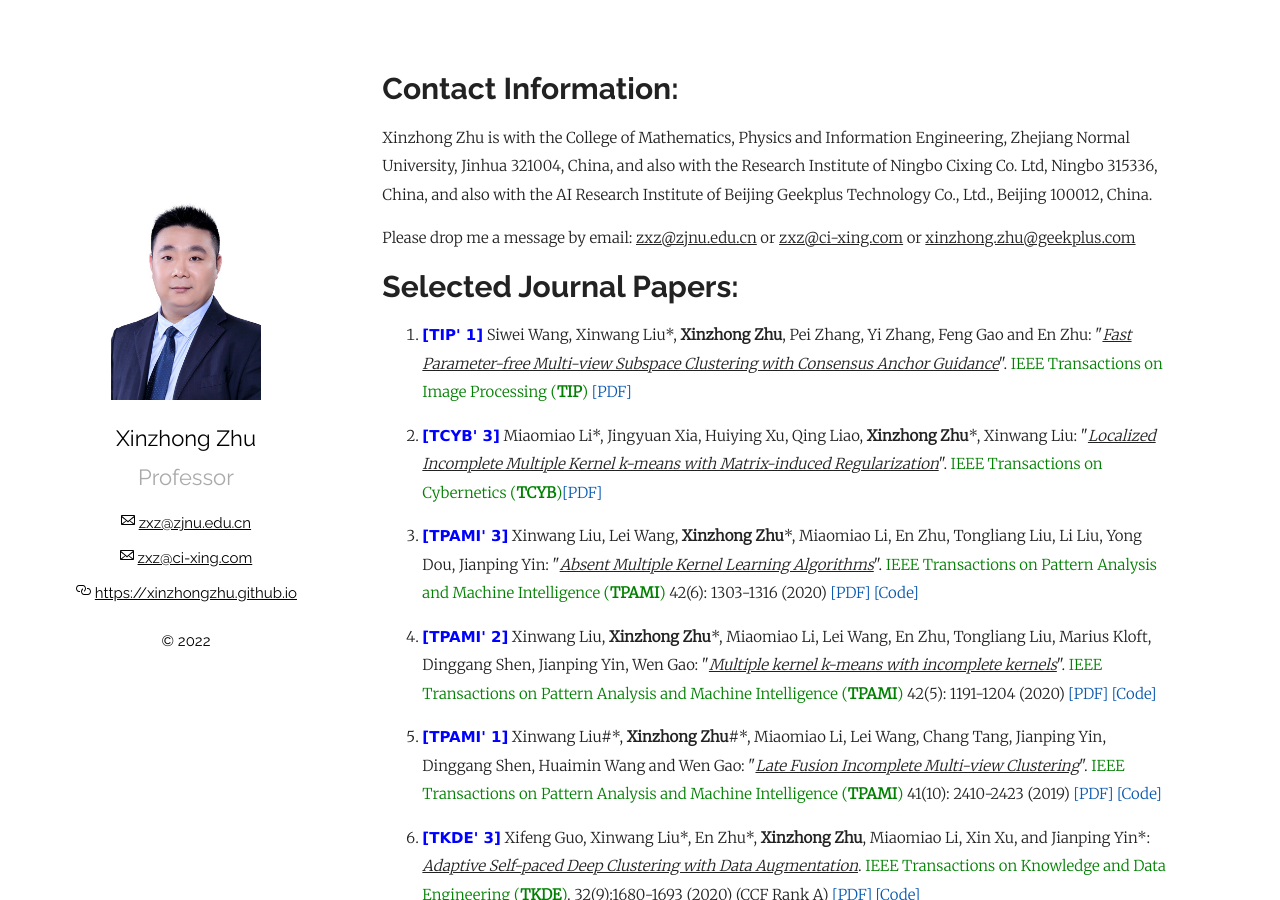
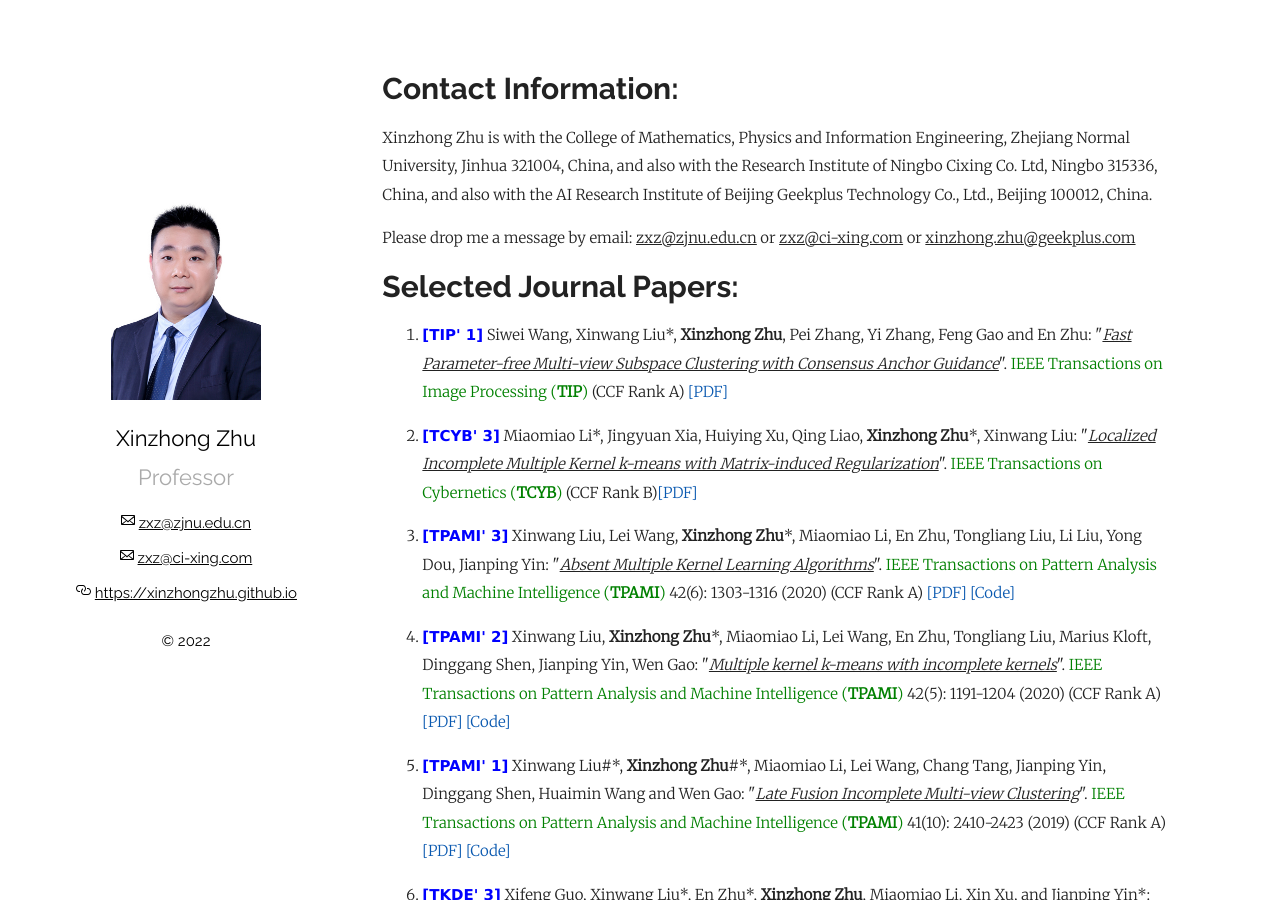
Before and after one commit to xinzhongzhu/xinzhongzhu.github.io, a Jekyll site: the page built from index.md, in a window 1280 px wide and 900 px high. Built offline with Jekyll 4.4.1, drawn with Linux system fonts in a browser that asks for light colours; our own code applies the rules of GitHub Pages for plain Markdown files.

Commit message:
Update index.md

```diff
--- a/index.md
+++ b/index.md
@@ -16,16 +16,16 @@ Please drop me a message by email: <u>zxz@zjnu.edu.cn</u> or <u>zxz@ci-xing.com<
 <ol>
 
 
-<p style="margin-top: 8px;"><li><font face="verdana" color="blue"><b>[TIP' 1]</b></font> Siwei Wang, Xinwang Liu*, <b>Xinzhong Zhu</b>, Pei Zhang, Yi Zhang, Feng Gao and En Zhu: "<i><u>Fast Parameter-free Multi-view Subspace Clustering with Consensus Anchor Guidance</u></i>". <font color="green">IEEE Transactions on Image Processing (<b>TIP</b>)</font> <a href = "https://github.com/xinwangliu/xinwangliu.github.io/blob/main/document/TIP1.pdf">[PDF]</a></li></p>
+<p style="margin-top: 8px;"><li><font face="verdana" color="blue"><b>[TIP' 1]</b></font> Siwei Wang, Xinwang Liu*, <b>Xinzhong Zhu</b>, Pei Zhang, Yi Zhang, Feng Gao and En Zhu: "<i><u>Fast Parameter-free Multi-view Subspace Clustering with Consensus Anchor Guidance</u></i>". <font color="green">IEEE Transactions on Image Processing (<b>TIP</b>)</font> (CCF Rank A) <a href = "https://github.com/xinwangliu/xinwangliu.github.io/blob/main/document/TIP1.pdf">[PDF]</a></li></p>
 
-<p style="margin-top: 8px;"><li><font face="verdana" color="blue"><b>[TCYB' 3]</b></font> Miaomiao Li*, Jingyuan Xia, Huiying Xu, Qing Liao, <b>Xinzhong Zhu</b>*, Xinwang Liu: "<i><u>Localized Incomplete Multiple Kernel k-means with Matrix-induced Regularization</u></i>". <font color="green"> IEEE Transactions on Cybernetics (<b>TCYB</b>)</font><a href = "https://github.com/xinwangliu/xinwangliu.github.io/blob/main/document/TCYB1.pdf">[PDF]</a></li></p>
+<p style="margin-top: 8px;"><li><font face="verdana" color="blue"><b>[TCYB' 3]</b></font> Miaomiao Li*, Jingyuan Xia, Huiying Xu, Qing Liao, <b>Xinzhong Zhu</b>*, Xinwang Liu: "<i><u>Localized Incomplete Multiple Kernel k-means with Matrix-induced Regularization</u></i>". <font color="green"> IEEE Transactions on Cybernetics (<b>TCYB</b>)</font> (CCF Rank B)<a href = "https://github.com/xinwangliu/xinwangliu.github.io/blob/main/document/TCYB1.pdf">[PDF]</a></li></p>
 
 
-<p style="margin-top: 8px;"><li><font face="verdana" color="blue"><b>[TPAMI' 3]</b></font> Xinwang Liu, Lei Wang, <b>Xinzhong Zhu</b>*, Miaomiao Li, En Zhu, Tongliang Liu, Li Liu, Yong Dou, Jianping Yin: "<i><u>Absent Multiple Kernel Learning Algorithms</u></i>". <font color="green">IEEE Transactions on Pattern Analysis and Machine Intelligence (<b>TPAMI</b>)</font> 42(6): 1303-1316 (2020) <a href = "https://tongliang-liu.github.io/papers/TPAMIAbsentKernel.pdf">[PDF]</a> <a href = "https://github.com/xinwangliu/Absent-Multiple-Kernel-Learning-Algorithms">[Code]</a></li></p>
+<p style="margin-top: 8px;"><li><font face="verdana" color="blue"><b>[TPAMI' 3]</b></font> Xinwang Liu, Lei Wang, <b>Xinzhong Zhu</b>*, Miaomiao Li, En Zhu, Tongliang Liu, Li Liu, Yong Dou, Jianping Yin: "<i><u>Absent Multiple Kernel Learning Algorithms</u></i>". <font color="green">IEEE Transactions on Pattern Analysis and Machine Intelligence (<b>TPAMI</b>)</font> 42(6): 1303-1316 (2020) (CCF Rank A) <a href = "https://tongliang-liu.github.io/papers/TPAMIAbsentKernel.pdf">[PDF]</a> <a href = "https://github.com/xinwangliu/Absent-Multiple-Kernel-Learning-Algorithms">[Code]</a></li></p>
 
-<p style="margin-top: 8px;"><li><font face="verdana" color="blue"><b>[TPAMI' 2]</b></font> Xinwang Liu, <b>Xinzhong Zhu</b>*, Miaomiao Li, Lei Wang, En Zhu, Tongliang Liu, Marius Kloft, Dinggang Shen, Jianping Yin, Wen Gao: "<i><u>Multiple kernel k-means with incomplete kernels</u></i>". <font color="green">IEEE Transactions on Pattern Analysis and Machine Intelligence (<b>TPAMI</b>)</font> 42(5): 1191-1204 (2020) <a href = "https://tongliang-liu.github.io/papers/TPAMIK-means.pdf">[PDF]</a> <a href = "https://github.com/xinwangliu/absentkernel/tree/master">[Code]</a></li></p>
+<p style="margin-top: 8px;"><li><font face="verdana" color="blue"><b>[TPAMI' 2]</b></font> Xinwang Liu, <b>Xinzhong Zhu</b>*, Miaomiao Li, Lei Wang, En Zhu, Tongliang Liu, Marius Kloft, Dinggang Shen, Jianping Yin, Wen Gao: "<i><u>Multiple kernel k-means with incomplete kernels</u></i>". <font color="green">IEEE Transactions on Pattern Analysis and Machine Intelligence (<b>TPAMI</b>)</font> 42(5): 1191-1204 (2020) (CCF Rank A) <a href = "https://tongliang-liu.github.io/papers/TPAMIK-means.pdf">[PDF]</a> <a href = "https://github.com/xinwangliu/absentkernel/tree/master">[Code]</a></li></p>
 
-<p style="margin-top: 8px;"><li><font face="verdana" color="blue"><b>[TPAMI' 1]</b></font> Xinwang Liu#*, <b>Xinzhong Zhu</b>#*, Miaomiao Li, Lei Wang, Chang Tang, Jianping Yin, Dinggang Shen, Huaimin Wang and Wen Gao: "<i><u>Late Fusion Incomplete Multi-view Clustering</u></i>". <font color="green">IEEE Transactions on Pattern Analysis and Machine Intelligence (<b>TPAMI</b>)</font> 41(10): 2410-2423 (2019) <a href = "https://europepmc.org/backend/ptpmcrender.fcgi?accid=PMC6494716&blobtype=pdf">[PDF]</a> <a href = "https://github.com/xinwangliu/Late-Fusion-Incomplete-Multi-view-Clustering">[Code]</a></li></p>
+<p style="margin-top: 8px;"><li><font face="verdana" color="blue"><b>[TPAMI' 1]</b></font> Xinwang Liu#*, <b>Xinzhong Zhu</b>#*, Miaomiao Li, Lei Wang, Chang Tang, Jianping Yin, Dinggang Shen, Huaimin Wang and Wen Gao: "<i><u>Late Fusion Incomplete Multi-view Clustering</u></i>". <font color="green">IEEE Transactions on Pattern Analysis and Machine Intelligence (<b>TPAMI</b>)</font> 41(10): 2410-2423 (2019) (CCF Rank A) <a href = "https://europepmc.org/backend/ptpmcrender.fcgi?accid=PMC6494716&blobtype=pdf">[PDF]</a> <a href = "https://github.com/xinwangliu/Late-Fusion-Incomplete-Multi-view-Clustering">[Code]</a></li></p>
 
 <p style="margin-top: 8px;"><li><font face="verdana" color="blue"><b>[TKDE' 3]</b></font> Xifeng Guo, Xinwang Liu*, En Zhu*, <b>Xinzhong Zhu</b>, Miaomiao Li, Xin Xu, and Jianping Yin*: <i><u>Adaptive Self-paced Deep Clustering with Data Augmentation</u></i>. <font color="green">IEEE Transactions on Knowledge and Data Engineering (<b>TKDE</b>)</font>. 32(9):1680-1693 (2020) (CCF Rank A) <a href = "https://www.researchgate.net/profile/Xifeng_Guo/publication/332490862_Adaptive_Self-paced_Deep_Clustering_with_Data_Augmentation/links/5cbc1d3c4585156cd7a724fa/Adaptive-Self-paced-Deep-Clustering-with-Data-Augmentation.pdf?origin=publication_detail">[PDF]</a> <a href = "https://github.com/XifengGuo/ASPC-DA">[Code]</a></li></p>
 
```
